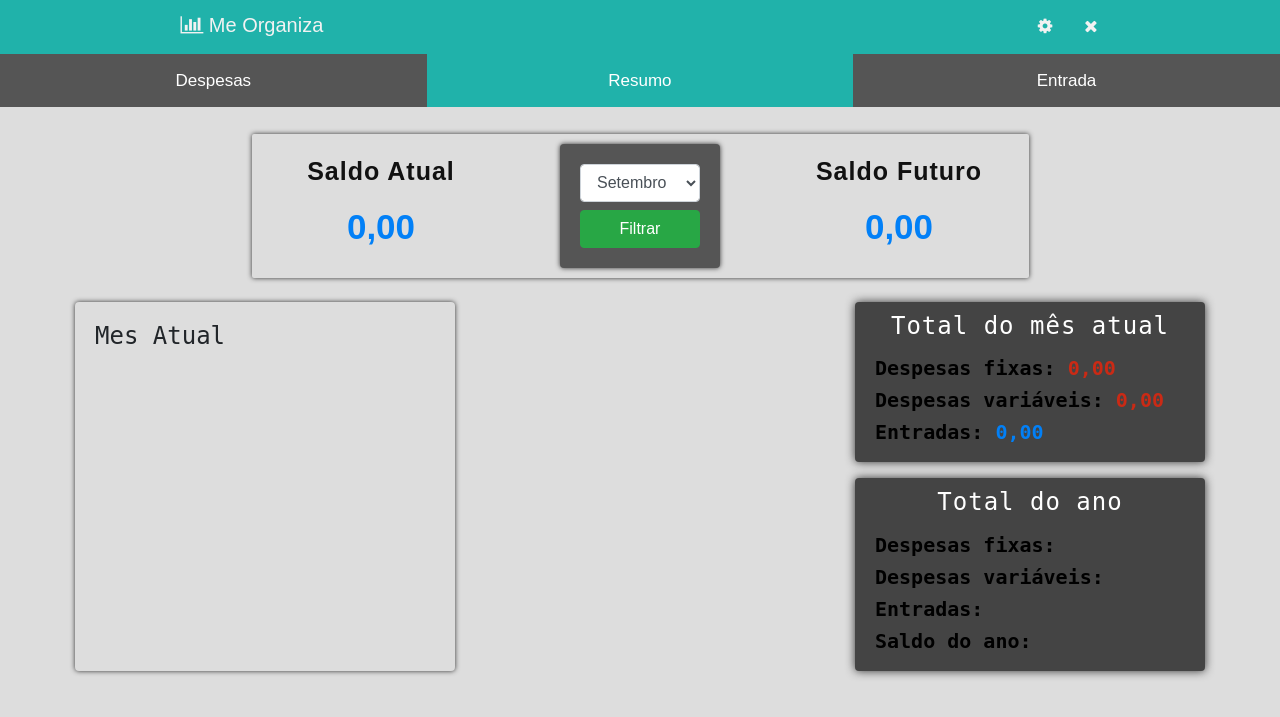
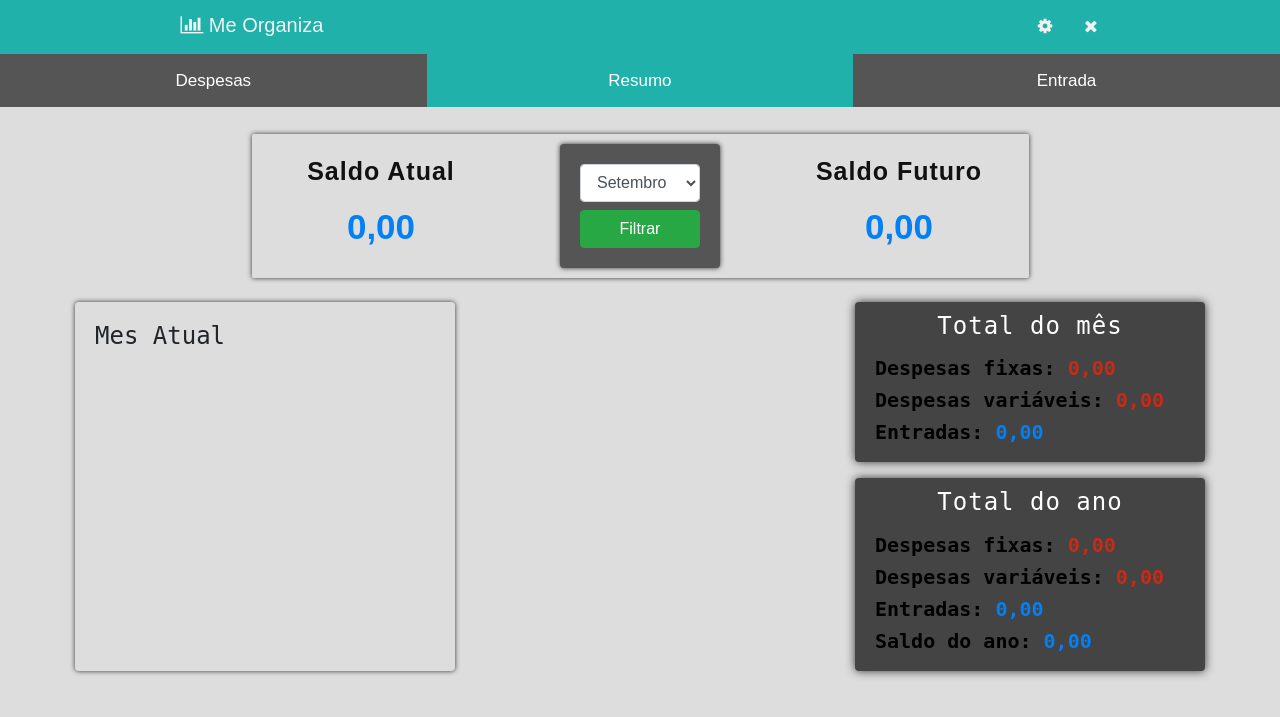
Before and after one commit to Ueverton21/meorganiza, a PHP site: page /resumo/ in a window 1280 px wide. Shown: the top 717 px of the page. Run offline with PHP 8.4, Linux system fonts and the light colour scheme; the visitor is signed in with stand-in values (Sample User, id 1); tables that the repository leaves empty or names only in its code hold one stand-in row (values such as "Sample post"); some libraries are stand-ins or nearby versions.

Commit message:
Atualização na tela de resumo

```diff
--- a/resumo/index.php
+++ b/resumo/index.php
@@ -37,6 +37,13 @@
   $total_despesas =  $despesas_fixas+$despesas_variaveis;
   $entradas = mysqli_fetch_array(mysqli_query($conn, "SELECT SUM(valor) FROM entradas WHERE id_usuario = '$user' AND MONTH(data_entrada) = MONTH('0000-$mes-00')"))[0];
   $saldo_futuro = $entradas-$total_despesas;
+
+  //Saldo Anual - Pega as informções do ano inteiro
+  $despesas_fixas_ano = mysqli_fetch_array(mysqli_query($conn, "SELECT SUM(valor) FROM despesas_fixas WHERE id_usuario = '$user' AND YEAR(date_despesa) = YEAR(now())"))[0];
+  $despesas_variaveis_ano = mysqli_fetch_array(mysqli_query($conn, "SELECT SUM(valor) FROM despesas_variaveis WHERE id_usuario = '$user' AND YEAR(date_despesa) = YEAR(now())"))[0];
+  $total_despesas_ano =  $despesas_fixas_ano+$despesas_variaveis_ano;
+  $entradas_ano = mysqli_fetch_array(mysqli_query($conn, "SELECT SUM(valor) FROM entradas WHERE id_usuario = '$user' AND YEAR(data_entrada) = YEAR(now())"))[0];
+  $saldo_ano = $entradas_ano-$total_despesas_ano;
 
 ?>
 
@@ -163,7 +170,7 @@
       </div>
       <div class="row quadro-right col-4">
         <div class="quadro col-12">
-          <h4 class="text-center">Total do mês atual</h4>
+          <h4 class="text-center">Total do mês</h4>
           <h5 class="mt-3">Despesas fixas:
             <span class="gasto"><?php echo number_format($despesas_fixas, 2, ',','');?></span>
           </h5>
@@ -176,10 +183,28 @@
         </div>
         <div class="quadro col-12 mt-3">
           <h4 class="text-center">Total do ano</h4>
-          <h5 class="mt-3">Despesas fixas:  </h5>
-          <h5>Despesas variáveis:  </h5>
-          <h5>Entradas:  </h5>
-          <h5>Saldo do ano:  </h5>
+          <h5 class="mt-3">Despesas fixas:
+            <span class="gasto"><?php echo number_format($despesas_fixas_ano, 2, ',','');?></span>
+          </h5>
+          <h5>Despesas variáveis:
+            <span class="gasto"><?php echo number_format($despesas_variaveis_ano, 2, ',','');?></span>
+          </h5>
+          <h5>Entradas:
+            <span class="ganho"><?php echo number_format($entradas_ano, 2, ',','');?></span>
+          </h5>
+          <h5>Saldo do ano:
+            <?php
+              if($saldo_ano>=0){
+            ?>
+                <span class="ganho"><?php echo number_format($saldo_ano, 2, ',','');?></span>
+            <?php
+              }else{
+            ?>
+                <span class="gasto"><?php echo number_format($saldo_ano, 2, ',','');?></span>
+            <?php
+              }
+            ?>
+          </h5>
         </div>
       </div>
     </div>
```
